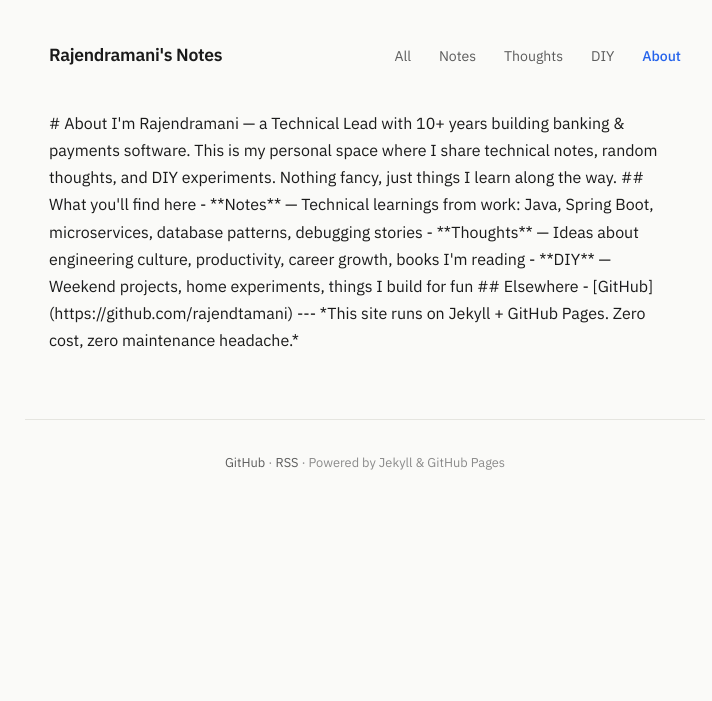
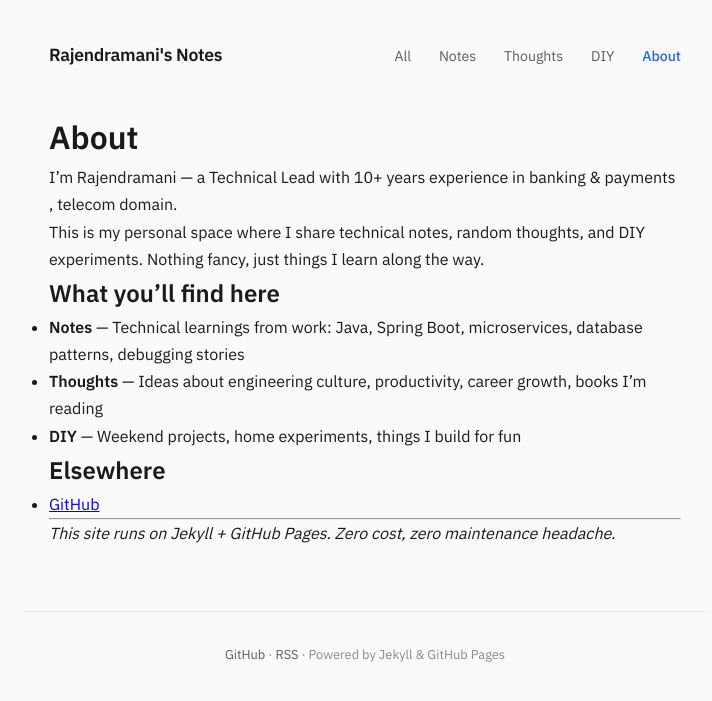
Before and after one commit to Rajendramani/rajendramani.github.io, a Jekyll site: the page built from about.md, in a window 1280 px wide. Shown: the top 701 px of the page, without its empty margins (275-987 px from the left). Built offline with Jekyll 4.4.1, drawn with Linux system fonts in a browser that asks for light colours.

Commit message:
About Notes

```diff
--- a/about.md
+++ b/about.md
@@ -3,11 +3,11 @@ layout: default
 title: About
 ---
 
-<article class="post-content">
+{:.post-content}
 
 # About
 
-I'm Rajendramani — a Technical Lead with 10+ years building banking & payments software.
+I'm Rajendramani — a Technical Lead with 10+ years experience in banking & payments , telecom domain.
 
 This is my personal space where I share technical notes, random thoughts, and DIY experiments. Nothing fancy, just things I learn along the way.
 
@@ -24,5 +24,3 @@ This is my personal space where I share technical notes, random thoughts, and DI
 ---
 
 *This site runs on Jekyll + GitHub Pages. Zero cost, zero maintenance headache.*
-
-</article>
```
